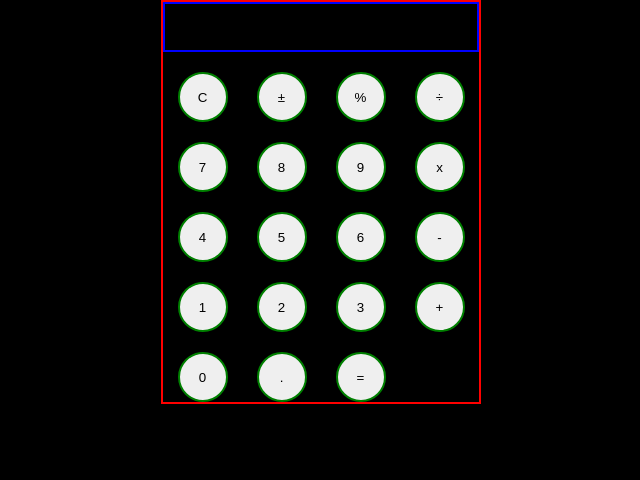
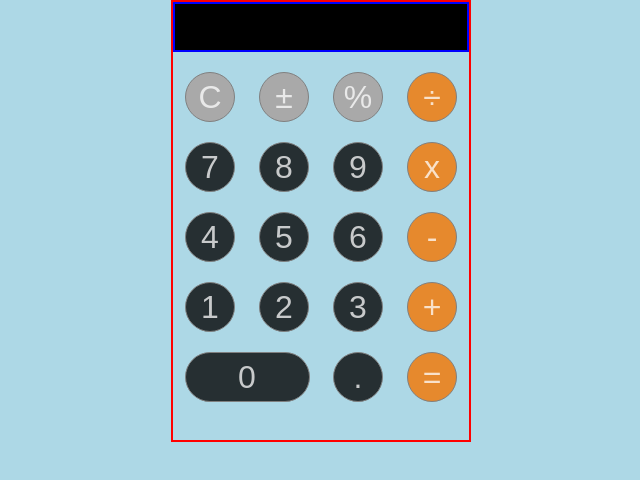
Before and after one commit to danda1974/Calculator-Challenge, a plain HTML site: page index.html in a window 1280 px wide. Shown: the whole page, without its empty margins (319-959 px from the left). Drawn offline with Linux system fonts and the light colour scheme.

Commit message:
created index.js draft

```diff
--- a/index.css
+++ b/index.css
@@ -11,7 +11,7 @@ body {
 }
 
 .calculator-grid {
-  width: 25%;
+  width: 300px;
   margin: 0 auto;
   display: grid;
   grid-template-columns: 25% 25% 25% 25%;
@@ -26,11 +26,54 @@ body {
   border: 2px solid blue;
   height: 50px;
   width: 100%;
+  background-color: black;
+  display: flex;
+  align-items: flex-end;
+  }
+
+  .output .previous-operand{
+    color: rgba(255,255, 255, 0.75);
+    font-size: 1.5rem;
+  }
+
+  .output .current-operand{
+    color: white;
+    font-size: 2.5rem;
   }
 
   button {
+    cursor: pointer;
+    font-size: 2rem;
     width: 50px;
     height: 50px;
     border-radius: 50px;
-    border: 2px solid green;
+    border: 1px solid grey;
+    outline: none;
+    background-color: rgba(5, 5, 5, 0.8);
+    color: rgba(255,255, 255, 0.75);
   }
+
+  .calculator-grid > button:hover {
+    background-color: #a9a9a9;
+  }
+
+  .span-two {
+    grid-column: span 2;
+    width: 125px;
+    height: 50px;
+  }
+
+  .grey {
+    background-color: #a9a9a9;
+  }
+
+  .orange {
+    background-color: rgb(230, 137, 45);
+  }
+
+
+  @media only screen and (min-width: 600px) {
+    body {
+      background-color: lightblue;
+    }
+  }
--- a/index.html
+++ b/index.html
@@ -13,25 +13,26 @@
       <div class="previous-operand"></div>
       <div class="current-operand"></div>
     </div>
-  <button>C</button>
-  <button>±</button>
-  <button>%</button>
-  <button>÷</button>
+  <button class="grey">C</button>
+  <button class="grey">±</button>
+  <button class="grey">%</button>
+  <button class="orange">÷</button>
   <button>7</button>
   <button>8</button>
   <button>9</button>
-  <button>x</button>
+  <button class="orange">x</button>
   <button>4</button>
   <button>5</button>
   <button>6</button>
-  <button>-</button>
-  <button>1</button>
+  <button class="orange">-</button>
+  <button id="buttonOne">1</button>
   <button>2</button>
   <button>3</button>
-  <button>+</button>
+  <button class="orange">+</button>
   <button class="span-two">0</button>
   <button>.</button>
-  <button>=</button>
+  <button class="orange">=</button>
+  <br>
   </div>
   <script src="./index.js"></script>
 </body>
--- a/index.js
+++ b/index.js
@@ -0,0 +1,22 @@
+// PRESS ONE NUMBER
+// - GET THE NUMBER?
+const buttonOneHTML = document.getElementById("buttonOne");
+
+let firstNumber;
+
+buttonOneHTML.addEventListener("click", () => {
+  // - SOMETHING TO HAPPEN WHEN CLICKED
+  // alert("THIS HAS BEEN CLICKED");
+
+  // - STORE IT -> VARIABLE
+  firstNumber = 1;
+})
+
+
+// PRESS OPERATOR -> +
+// -
+// PRESS SECOND NUMBER
+// -
+// PRESS EQUALS -> =
+// -
+// DISPLAY RESULT
```
Also changed, not shown: 1 other file.
